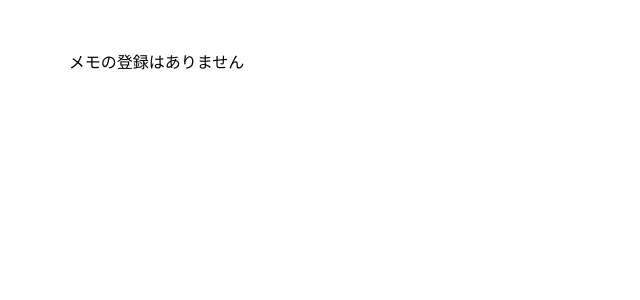
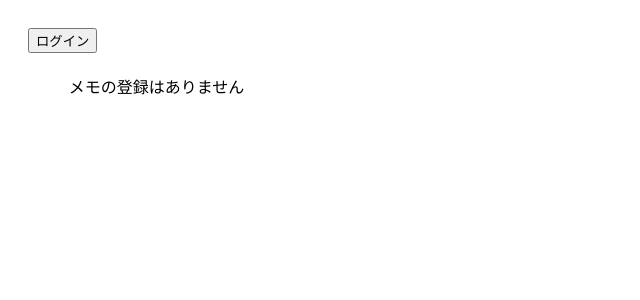
Before and after one commit to 2525nicole/react_practices, a React (Create React App) app in the folder memo-app/: page / in a window 1280 px wide. Shown: the top 300 px of the page, without its empty margins (0-640 px from the left). Built offline with nearby package versions, Linux system fonts and the light colour scheme.

Commit message:
カスタムフックの作成

```diff
--- a/memo-app/src/AddButton.js
+++ b/memo-app/src/AddButton.js
@@ -1,7 +1,11 @@
 import "./App.css";
+import { useLoginStatus } from "./LoginContext.js";
 
 function AddButton({ onMemoAdd, onStatusChange }) {
+  const { loggedIn } = useLoginStatus();
+
   return (
+    loggedIn && (
       <div className="add-button">
         <button
           onClick={() => {
@@ -12,6 +16,7 @@ function AddButton({ onMemoAdd, onStatusChange }) {
           +
         </button>
       </div>
+    )
   );
 }
 
--- a/memo-app/src/App.js
+++ b/memo-app/src/App.js
@@ -5,7 +5,7 @@ import MemoList from "./MemoList.js";
 import MemoContent from "./MemoContent.js";
 import AddButton from "./AddButton.js";
 import LoginButton from "./LoginButton.js";
-import { LoggedInContext } from "./Context.js";
+import { LoginStatusProvider } from "./LoginContext.js";
 
 function App() {
   const [memos, setMemos] = useState(() => {
@@ -15,7 +15,6 @@ function App() {
   const [status, setStatus] = useState("isDisplaying");
   const [text, setText] = useState("");
   const [selectedId, setSelectedId] = useState("");
-  const [loggedIn, setLoggedIn] = useState(false);
 
   function handleMemoAdd(text) {
     const nextMemos = [...memos, { id: uuidv4(), content: text }];
@@ -50,11 +49,6 @@ function App() {
     setSelectedId(id);
   }
 
-  function handleLoggedInChange() {
-    setLoggedIn(!loggedIn);
-    setStatus("isDisplaying");
-  }
-
   useEffect(() => {
     const memosJson = JSON.stringify(memos);
     localStorage.setItem("Memos", memosJson);
@@ -64,8 +58,9 @@ function App() {
 
   return (
     <div className="App">
-      <LoggedInContext.Provider value={loggedIn}>
+      <LoginStatusProvider>
         <div className="list-container">
+          <LoginButton onStatusChange={setStatus} />
           {noMemos ? (
             <div className="no-memos">
               <p>メモの登録はありません</p>
@@ -78,7 +73,6 @@ function App() {
               {status === "afterSaving" && (
                 <p className="saving-message">メモを保存しました</p>
               )}
-              <LoginButton onLoggedInChange={handleLoggedInChange} />
               <MemoList
                 memos={memos}
                 onStatusChange={setStatus}
@@ -87,9 +81,8 @@ function App() {
               />
             </>
           )}
-          {loggedIn && (
-            <AddButton onMemoAdd={handleMemoAdd} onStatusChange={setStatus} />
-          )}
+          <AddButton onMemoAdd={handleMemoAdd} onStatusChange={setStatus} />
+          {/* )} */}
         </div>
         {status === "isEditing" && (
           <MemoContent
@@ -102,7 +95,7 @@ function App() {
             selectedId={selectedId}
           />
         )}
-      </LoggedInContext.Provider>
+      </LoginStatusProvider>
     </div>
   );
 }
--- a/memo-app/src/Context.js
+++ /dev/null
@@ -1,3 +0,0 @@
-import { createContext } from "react";
-
-export const LoggedInContext = createContext(false);
--- a/memo-app/src/LoginButton.js
+++ b/memo-app/src/LoginButton.js
@@ -1,11 +1,15 @@
-import { useContext } from "react";
 import "./App.css";
-import { LoggedInContext } from "./Context.js";
+import { useLoginStatus } from "./LoginContext.js";
 
-function LoginButton({ onLoggedInChange }) {
-  const loggedIn = useContext(LoggedInContext);
+function LoginButton({ onStatusChange }) {
+  const { loggedIn, setLoggedIn } = useLoginStatus();
   return (
-    <button onClick={onLoggedInChange}>
+    <button
+      onClick={() => {
+        setLoggedIn(!loggedIn);
+        onStatusChange("isDisplaying");
+      }}
+    >
       {loggedIn ? "ログアウト" : "ログイン"}
     </button>
   );
--- /dev/null
+++ b/memo-app/src/LoginContext.js
@@ -0,0 +1,17 @@
+import { createContext, useContext, useState } from "react";
+
+const LoginStatusContext = createContext();
+
+export function useLoginStatus() {
+  return useContext(LoginStatusContext);
+}
+
+export function LoginStatusProvider({ children }) {
+  const [loggedIn, setLoggedIn] = useState(false);
+
+  return (
+    <LoginStatusContext.Provider value={{ loggedIn, setLoggedIn }}>
+      {children}
+    </LoginStatusContext.Provider>
+  );
+}
--- a/memo-app/src/MemoContent.js
+++ b/memo-app/src/MemoContent.js
@@ -1,6 +1,5 @@
-import { useContext } from "react";
 import "./App.css";
-import { LoggedInContext } from "./Context.js";
+import { useLoginStatus } from "./LoginContext.js";
 
 function MemoContent({
   onStatusChange,
@@ -10,7 +9,8 @@ function MemoContent({
   onMemoChange,
   onMemoDelete,
 }) {
-  const loggedIn = useContext(LoggedInContext);
+  const { loggedIn } = useLoginStatus();
+
   return (
     <div className="form">
       <textarea
```
Lines whose indentation alone changed are shown as unchanged.
